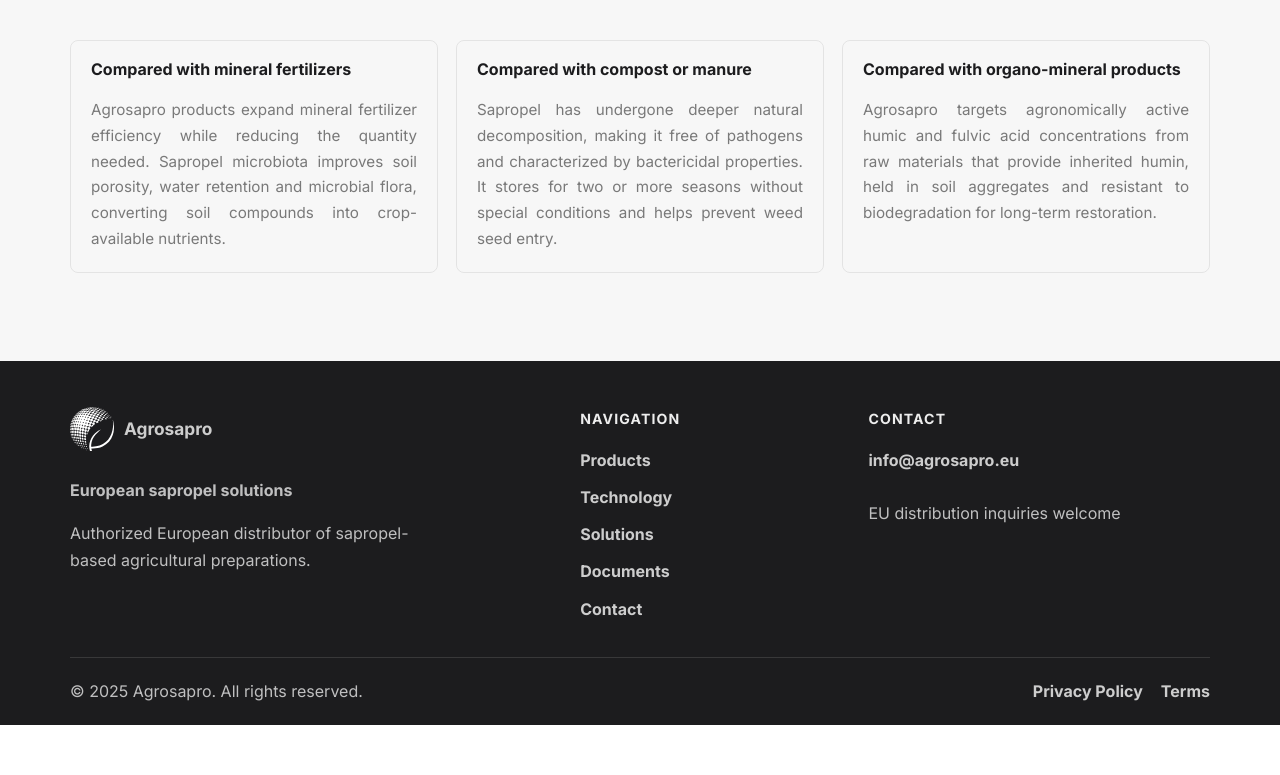
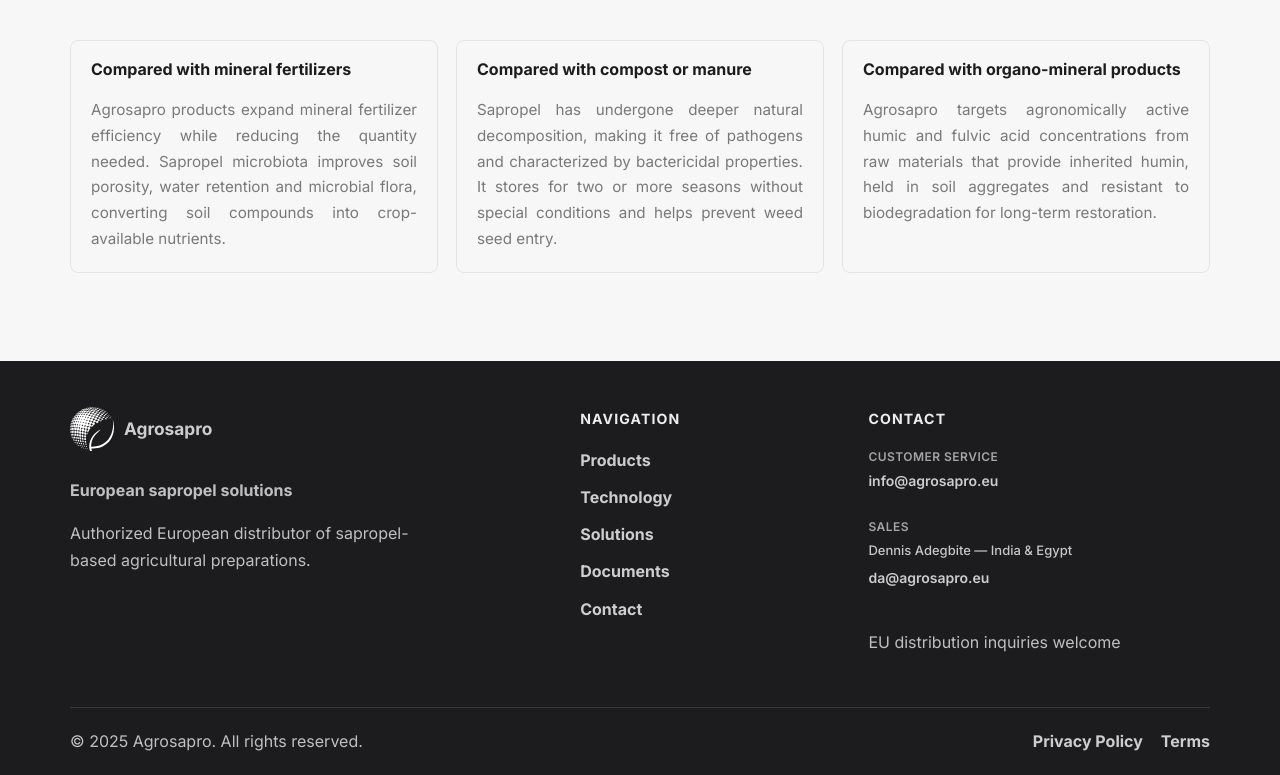
Before and after one commit to msagrosolver/agrosapro, a React (Vite) app: page / in a window 1280 px wide. Shown: the part 4666-5441 px from the top of the page. Before the commit the page ends 5391 px from the top, so only its background shows below. Built offline with nearby package versions, Linux system fonts and the light colour scheme.

Commit message:
“Contactform_update_Zoho_implement”

```diff
--- a/src/components/Footer/Footer.css
+++ b/src/components/Footer/Footer.css
@@ -60,6 +60,33 @@
   color: var(--color-accent);
 }
 
+.footer__contact-item {
+  display: flex;
+  flex-direction: column;
+  gap: 2px;
+  margin-bottom: 14px;
+}
+
+.footer__contact-label {
+  color: rgba(255, 255, 255, 0.6);
+  font-size: 12px;
+  font-weight: 600;
+  letter-spacing: 0.04em;
+  text-transform: uppercase;
+}
+
+.footer__contact-name {
+  margin-bottom: 2px;
+  color: rgba(255, 255, 255, 0.75);
+  font-size: 13px;
+  font-weight: 500;
+}
+
+.footer__contact-item a {
+  font-size: 14px;
+  font-weight: 600;
+}
+
 .footer__bottom {
   display: flex;
   flex-direction: column;
--- a/src/components/Footer/Footer.jsx
+++ b/src/components/Footer/Footer.jsx
@@ -33,7 +33,15 @@
 
         <div className="footer__contact">
           <h2>Contact</h2>
-          <a href="mailto:info@agrosapro.eu">info@agrosapro.eu</a>
+          <div className="footer__contact-item">
+            <span className="footer__contact-label">Customer Service</span>
+            <a href="mailto:info@agrosapro.eu">info@agrosapro.eu</a>
+          </div>
+          <div className="footer__contact-item">
+            <span className="footer__contact-label">Sales</span>
+            <span className="footer__contact-name">Dennis Adegbite — India &amp; Egypt</span>
+            <a href="mailto:da@agrosapro.eu">da@agrosapro.eu</a>
+          </div>
           <p>EU distribution inquiries welcome</p>
         </div>
       </div>
--- a/src/pages/Contact/Contact.jsx
+++ b/src/pages/Contact/Contact.jsx
@@ -7,6 +7,7 @@
   company: '',
   email: '',
   country: '',
+  department: 'general',
   message: '',
 };
 
@@ -65,6 +66,7 @@
           company: form.company.trim(),
           email: form.email.trim(),
           country: form.country.trim(),
+          department: form.department,
           message: form.message.trim(),
         }),
       });
@@ -101,6 +103,7 @@
 
           <div className="contact-divider" />
 
+          <div className="contact-channels">
             <a className="contact-email" href="mailto:info@agrosapro.eu">
               <svg aria-hidden="true" width="18" height="18" viewBox="0 0 24 24" fill="none">
                 <path
@@ -117,8 +120,35 @@
                   strokeLinejoin="round"
                 />
               </svg>
-            <span>info@agrosapro.eu</span>
+              <span>
+                <strong>Customer Service</strong>
+                <small>info@agrosapro.eu</small>
+              </span>
             </a>
+
+            <a className="contact-email" href="mailto:da@agrosapro.eu">
+              <svg aria-hidden="true" width="18" height="18" viewBox="0 0 24 24" fill="none">
+                <path
+                  d="M4 6.5h16v11H4z"
+                  stroke="currentColor"
+                  strokeWidth="1.7"
+                  strokeLinejoin="round"
+                />
+                <path
+                  d="m5 7 7 6 7-6"
+                  stroke="currentColor"
+                  strokeWidth="1.7"
+                  strokeLinecap="round"
+                  strokeLinejoin="round"
+                />
+              </svg>
+              <span>
+                <strong>Sales</strong>
+                <em>Dennis Adegbite — India &amp; Egypt</em>
+                <small>da@agrosapro.eu</small>
+              </span>
+            </a>
+          </div>
 
           <div className="contact-points" aria-label="Contact highlights">
             <span>European partners</span>
@@ -128,6 +158,19 @@
         </div>
 
         <form className="contact-form" onSubmit={handleSubmit} noValidate>
+          <label className="contact-field" style={{ '--field-delay': '0.15s' }}>
+            <span>How can we help?</span>
+            <select
+              name="department"
+              value={form.department}
+              onChange={handleChange}
+              required
+            >
+              <option value="general">General Enquiry / Customer Service</option>
+              <option value="sales">Sales — India &amp; Egypt</option>
+            </select>
+          </label>
+
           <label className="contact-field" style={{ '--field-delay': '0.25s' }}>
             <span>Full Name</span>
             <input
```
Also changed, not shown: api/contact.js (+17 -7 lines), src/pages/Contact/Contact.css (+54 -0 lines). Lines whose indentation alone changed are shown as unchanged.
